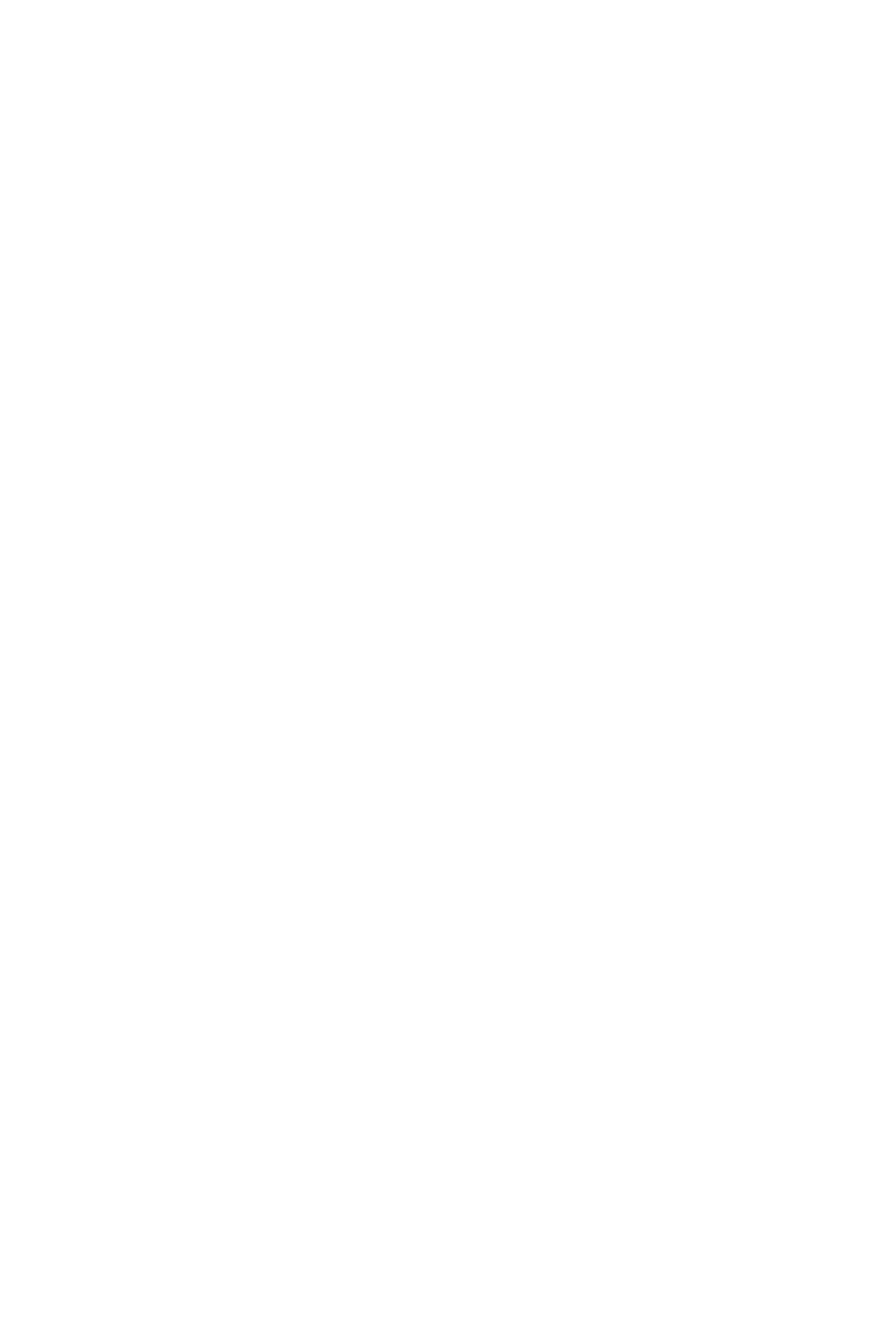
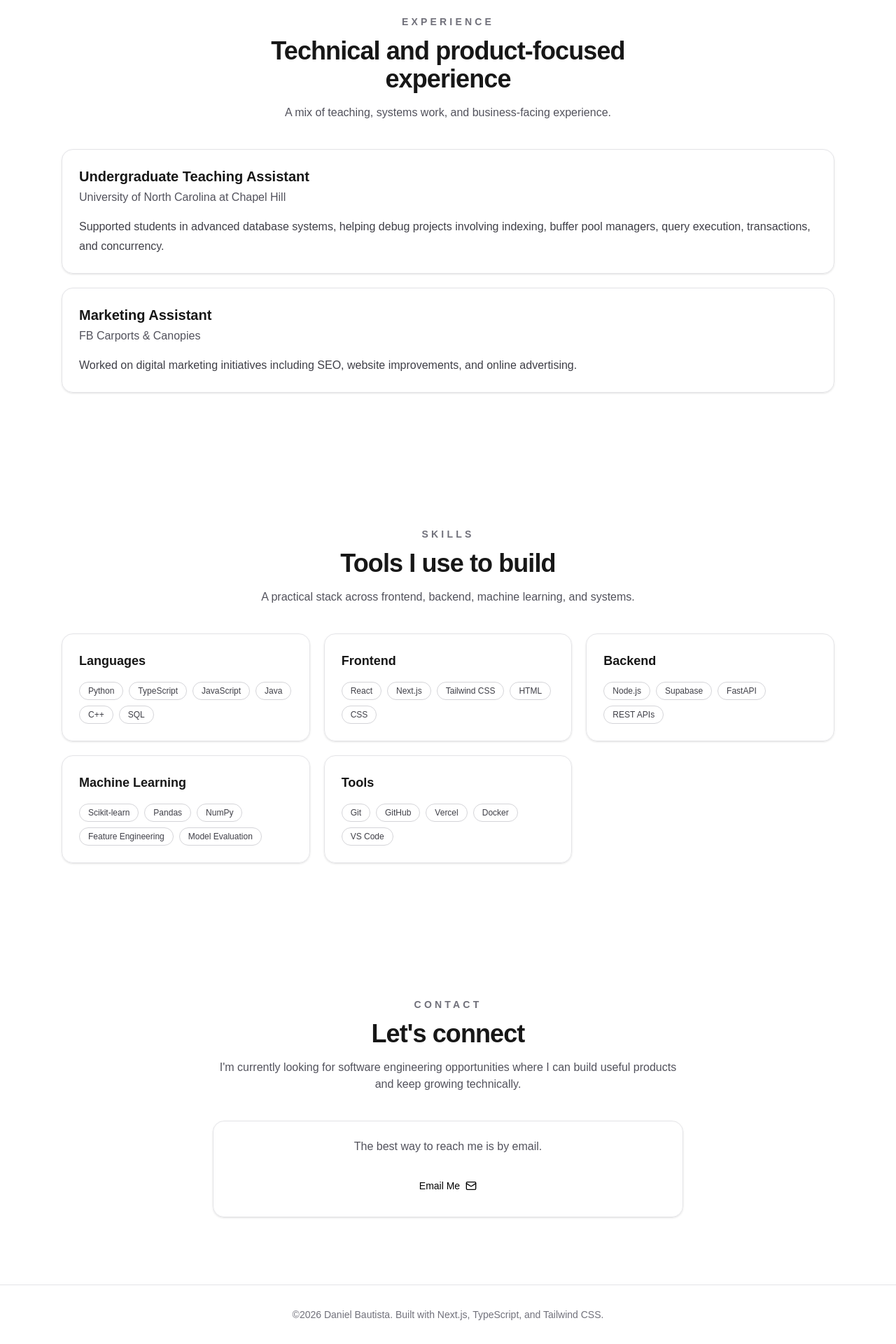
Before and after one commit to DanielBautista7799/daniel-portfolio, a Next.js app: page / in a window 1280 px wide. Shown: the part 2171-4091 px from the top of the page at 70% size. Before the commit the page ends 2096 px from the top, so only its background shows below. Built offline with nearby package versions, Linux system fonts and the light colour scheme.

Commit message:
Add experience skills and contact sections

```diff
--- a/src/app/page.tsx
+++ b/src/app/page.tsx
@@ -1,7 +1,11 @@
 import { AboutSection } from "@/components/about-section";
+import { ContactSection } from "@/components/contact-section";
+import { ExperienceSection } from "@/components/experience-section";
+import { Footer } from "@/components/footer";
 import { Hero } from "@/components/hero";
 import { ProjectsSection } from "@/components/projects-section";
 import { SiteHeader } from "@/components/site-header";
+import { SkillsSection } from "@/components/skills-section";
 
 export default function Home() {
   return (
@@ -11,7 +15,11 @@ export default function Home() {
         <Hero />
         <AboutSection />
         <ProjectsSection />
+        <ExperienceSection />
+        <SkillsSection />
+        <ContactSection />
       </main>
+      <Footer />
     </>
   );
 }
--- /dev/null
+++ b/src/components/contact-section.tsx
@@ -0,0 +1,30 @@
+import { Mail } from "lucide-react";
+import { ButtonLink } from "@/components/ui/button";
+import { Card } from "@/components/ui/card";
+import { SectionHeading } from "@/components/section-heading";
+import { profile } from "@/lib/data";
+
+export function ContactSection() {
+return (
+<section id="contact" className="mx-auto max-w-6xl px-6 py-24">
+    <SectionHeading
+    eyebrow="Contact"
+    title="Let's connect"
+    description="I'm currently looking for software engineering opportunities where I can build useful products and keep growing technically."
+    />
+
+    <Card className="mx-auto max-w-2xl text-center">
+    <p className="text-zinc-600 dark:text-zinc-400">
+        The best way to reach me is by email.
+    </p>
+
+    <div className="mt-6 flex justify-center">
+        <ButtonLink href={`mailto:${profile.email}`}>
+        Email Me
+        <Mail className="ml-2" size={16} />
+        </ButtonLink>
+    </div>
+    </Card>
+</section>
+);
+}
--- /dev/null
+++ b/src/components/experience-section.tsx
@@ -0,0 +1,38 @@
+import { experience } from "@/lib/data";
+import { Card } from "@/components/ui/card";
+import { SectionHeading } from "@/components/section-heading";
+
+export function ExperienceSection() {
+return (
+<section id="experience" className="mx-auto max-w-6xl px-6 py-24">
+    <SectionHeading
+    eyebrow="Experience"
+    title="Technical and product-focused experience"
+    description="A mix of teaching, systems work, and business-facing experience."
+    />
+
+    <div className="space-y-5">
+    {experience.map((item) => (
+        <Card key={`${item.company}-${item.role}`}>
+        <div className="flex flex-col gap-2 md:flex-row md:items-start md:justify-between">
+            <div>
+            <h3 className="text-xl font-bold">{item.role}</h3>
+            <p className="mt-1 text-zinc-600 dark:text-zinc-400">
+                {item.company}
+            </p>
+            </div>
+
+            {item.dates ? (
+            <p className="text-sm text-zinc-500">{item.dates}</p>
+            ) : null}
+        </div>
+
+        <p className="mt-4 leading-7 text-zinc-700 dark:text-zinc-300">
+            {item.description}
+        </p>
+        </Card>
+    ))}
+    </div>
+</section>
+);
+}
--- /dev/null
+++ b/src/components/footer.tsx
@@ -0,0 +1,12 @@
+import { profile } from "@/lib/data";
+
+export function Footer() {
+return (
+<footer className="border-t border-zinc-200 px-6 py-8 text-center text-sm text-zinc-500 dark:border-zinc-800">
+    <p>
+        ©{new Date().getFullYear()} {profile.name}. Built with Next.js,
+    TypeScript, and Tailwind CSS.
+    </p>
+</footer>
+);
+}
--- /dev/null
+++ b/src/components/skills-section.tsx
@@ -0,0 +1,38 @@
+import { skills } from "@/lib/data";
+import { Badge } from "@/components/ui/badge";
+import { Card } from "@/components/ui/card";
+import { SectionHeading } from "@/components/section-heading";
+
+const skillGroups = [
+["Languages", skills.languages],
+["Frontend", skills.frontend],
+["Backend", skills.backend],
+["Machine Learning", skills.machineLearning],
+["Tools", skills.tools],
+] as const;
+
+export function SkillsSection() {
+return (
+<section id="skills" className="mx-auto max-w-6xl px-6 py-24">
+    <SectionHeading
+    eyebrow="Skills"
+    title="Tools I use to build"
+    description="A practical stack across frontend, backend, machine learning, and systems."
+    />
+
+    <div className="grid gap-5 md:grid-cols-2 lg:grid-cols-3">
+    {skillGroups.map(([title, items]) => (
+        <Card key={title}>
+        <h3 className="text-lg font-bold">{title}</h3>
+
+        <div className="mt-4 flex flex-wrap gap-2">
+            {items.map((item) => (
+            <Badge key={item}>{item}</Badge>
+            ))}
+        </div>
+        </Card>
+    ))}
+    </div>
+</section>
+);
+}
```
